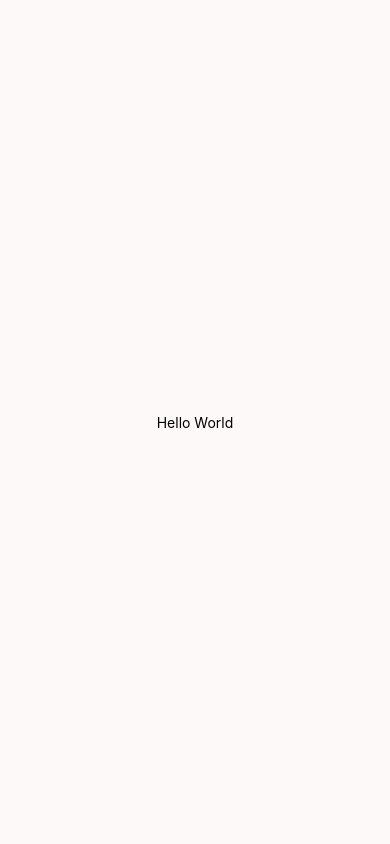
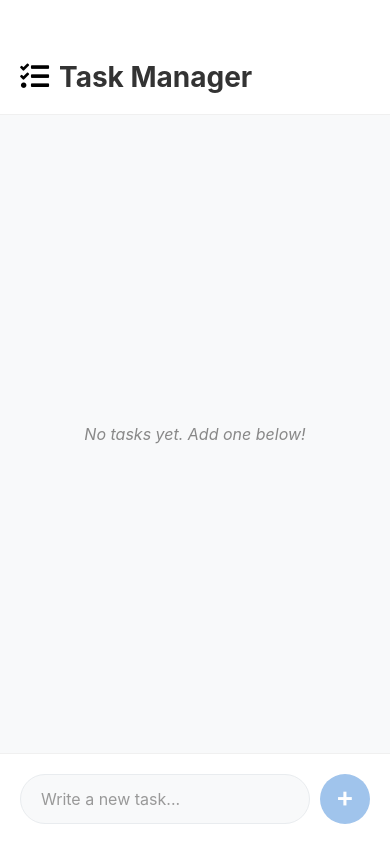
Before and after one commit to Eslamsaeed880/chapter-one-task, a React Native app in the folder my-app/: screen / in a window 390 px wide. Built offline with nearby package versions, Linux system fonts and the light colour scheme.

Commit message:
Refactor App component to manage tasks with TaskItem, TaskInput, and AppHeader components

```diff
--- a/my-app/App.tsx
+++ b/my-app/App.tsx
@@ -1,20 +1,100 @@
 import { StatusBar } from 'expo-status-bar';
-import { StyleSheet, Text, View } from 'react-native';
+import { useState } from 'react';
+import {
+  StyleSheet,
+  Text,
+  View,
+  FlatList,
+  KeyboardAvoidingView,
+  Platform,
+} from 'react-native';
+import { Task } from './src/types/Task';
+import { TaskItem } from './src/components/TaskItem';
+import { TaskInput } from './src/components/TaskInput';
+import { AppHeader } from './src/components/AppHeader';
 
 export default function App() {
+  const [tasks, setTasks] = useState<Task[]>([]);
+
+  const handleAddTask = (text: string) => {
+    const newTask: Task = {
+      id: Date.now().toString() + Math.random().toString(),
+      text,
+      completed: false,
+    };
+
+    setTasks((prev) => [...prev, newTask]);
+  };
+
+  const toggleTaskCompletion = (id: string) => {
+    setTasks((prev) =>
+      prev.map((task) =>
+        task.id === id ? { ...task, completed: !task.completed } : task
+      )
+    );
+  };
+
+  const handleDeleteTask = (id: string) => {
+    setTasks((prev) => prev.filter((task) => task.id !== id));
+  };
+
+  const renderItem = ({ item }: { item: Task }) => (
+    <TaskItem
+      task={item}
+      onToggleCompletion={toggleTaskCompletion}
+      onDelete={handleDeleteTask}
+    />
+  );
+
   return (
-    <View style={styles.container}>
-      <Text>Hello World</Text>
-      <StatusBar style="auto" />
-    </View>
+    <KeyboardAvoidingView
+      style={styles.container}
+      behavior={Platform.OS === 'ios' ? 'padding' : 'height'}
+    >
+      <StatusBar style="dark" />
+
+      <AppHeader />
+
+      <View style={styles.listContainer}>
+        {tasks.length === 0 ? (
+          <View style={styles.emptyContainer}>
+            <Text style={styles.emptyText}>No tasks yet. Add one below!</Text>
+          </View>
+        ) : (
+          <FlatList
+            data={tasks}
+            keyExtractor={(item) => item.id}
+            renderItem={renderItem}
+            showsVerticalScrollIndicator={false}
+            contentContainerStyle={styles.flatListContent}
+          />
+        )}
+      </View>
+
+      <TaskInput onAddTask={handleAddTask} />
+    </KeyboardAvoidingView>
   );
 }
 
 const styles = StyleSheet.create({
   container: {
     flex: 1,
-    backgroundColor: '#fef9f9',
+    backgroundColor: '#f8f9fa',
+  },
+  listContainer: {
+    flex: 1,
+  },
+  flatListContent: {
+    padding: 20,
+  },
+  emptyContainer: {
+    flex: 1,
+    justifyContent: 'center',
     alignItems: 'center',
-    justifyContent: 'center',
+  },
+  emptyText: {
+    fontSize: 16,
+    color: '#888',
+    fontStyle: 'italic',
   },
 });
```
